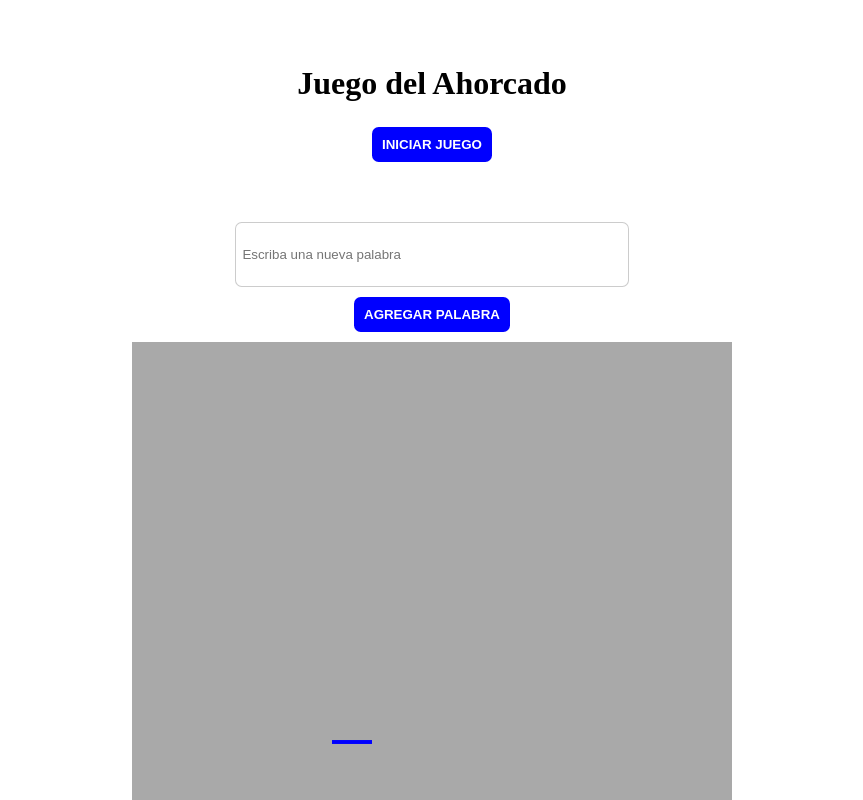
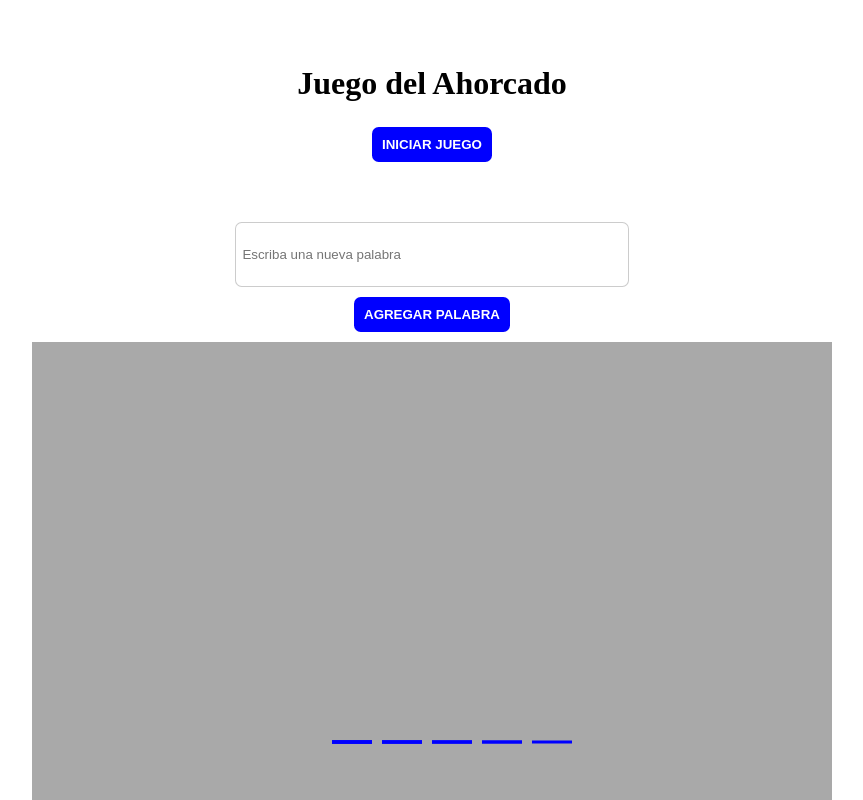
Before and after one commit to Bayron410/challengePrueba2, a plain HTML site: page index.html in a window 1280 px wide. Both pictures are taken after a click on the button "INICIAR JUEGO". Shown: the top 800 px of the page, without its empty margins (208-1071 px from the left). Drawn offline with Linux system fonts and the light colour scheme.

Commit message:
Ahorcado funcionando con algunas validaciones

```diff
--- a/index.html
+++ b/index.html
@@ -17,7 +17,7 @@
       <button class="btn" id="nueva-palabra">AGREGAR PALABRA</button>
     </div>
     <div style="text-align:center;">
-      <canvas id="ahorcado" height="600px" width="600px"></canvas>
+      <canvas id="ahorcado" height="600px" width="800px"></canvas>
     </div>
     <script type="text/javascript" src="js/canvas.js"></script>
     <script type="text/javascript" src="js/ahorcado.js"></script>
--- a/js/ahorcado.js
+++ b/js/ahorcado.js
@@ -3,17 +3,74 @@ let tablero = document.querySelector("#ahorcado");
 let pincel = tablero.getContext("2d");
 let listaDePalabras = ["HTML", "ALURA", "JAVA", "CSS", "ORACLE", "LATAM"];
 let palabraElegida = "";
+let palabraEnJuego = [];
+let puntosUsuario = 9;
+let enJuego = false;
+let listaLetras = [];
 pincel.lineWidth = 3;
 pincel.strokeStyle = "blue";
 
 btnIniciar.addEventListener("click", () => {
+    pincel.clearRect(0, 0, tablero.width, tablero.height);
     let numeroAzar = Math.floor(Math.random()*listaDePalabras.length);
     palabraElegida = listaDePalabras[numeroAzar];
     pincel.beginPath();
+    palabraEnJuego = [];
+    listaLetras = [];
+    puntosUsuario = 9;
+    enJuego = true;
     for(let i = 0; i < palabraElegida.length; i++) {
-        console.log("Entramos por posicion" + i);
-        pincel.moveTo(200, 400);
-        pincel.lineTo(240, 400);
+        pincel.moveTo((300 + (i * 50)), 400);
+        pincel.lineTo((340 + (i * 50)), 400);
         pincel.stroke();
     }
 });
+
+window.addEventListener("keydown", (element) => {
+    console.log(enJuego);
+    if(enJuego) {
+        jugando(element);
+    }
+});
+
+function dibujarLetra(letra, posicion) {
+    pincel.beginPath();
+    pincel.fillStyle = "blue";
+    pincel.font = "bold 30px 'arial'";
+    pincel.fillText(letra, (310 + (posicion * 50)), 390);
+}
+
+function jugando(element) {
+    if (listaLetras.includes(element.key.toUpperCase())) {
+        alert(`Ya uso la letra ${element.key.toUpperCase()}.`);
+    } else {
+        listaLetras.push(element.key.toUpperCase());
+        console.log(palabraElegida);
+        let bandera = false;
+        if(puntosUsuario <= 0) {
+          alert("Has perdido");
+          enJuego = false;
+        } else if(!(palabraEnJuego.join("") == palabraElegida)) {
+            for(let i = 0; i < palabraElegida.length; i++) {
+                if(element.key.toUpperCase() == palabraElegida[i]) {
+                    dibujarLetra(element.key.toUpperCase(), i);
+                    palabraEnJuego[i] = element.key.toUpperCase();
+                    bandera = true;
+                }
+            }
+            if(palabraEnJuego.join("") == palabraElegida) {
+                alert("Has ganado");
+                enJuego = false;
+            }
+            if(!bandera) {
+                puntosUsuario--;
+                dibujarMuneco(puntosUsuario);
+            }
+            console.log(palabraEnJuego);
+            console.log(puntosUsuario);
+        } else {
+            alert("Has ganado");
+            enJuego = false;
+        }
+    }
+}
--- a/js/canvas.js
+++ b/js/canvas.js
@@ -0,0 +1,42 @@
+function dibujarMuneco(puntos) {
+    if(puntos == 8) {
+        pincel.moveTo(100, 400);
+        pincel.lineTo(100, 100);
+        pincel.stroke();
+    } else if(puntos == 7) {
+        pincel.moveTo(100, 100);
+        pincel.lineTo(240, 100);
+        pincel.stroke();
+    } else if(puntos == 6) {
+        pincel.moveTo(240, 100);
+        pincel.lineTo(240, 130);
+        pincel.stroke();
+    } else if(puntos == 5) {
+        pincel.beginPath();
+        pincel.arc(240, 150, 20, 0, Math.PI * 2);
+        pincel.stroke();
+    } else if(puntos == 4) {
+        pincel.beginPath();
+        pincel.moveTo(240, 170);
+        pincel.lineTo(240, 270);
+        pincel.stroke();
+    } else if(puntos == 3) {
+        pincel.moveTo(240, 270);
+        pincel.lineTo(210, 300);
+        pincel.stroke();
+    } else if(puntos == 2) {
+        pincel.moveTo(240, 270);
+        pincel.lineTo(270, 300);
+        pincel.stroke();
+    } else if(puntos == 1) {
+        pincel.moveTo(240, 190);
+        pincel.lineTo(210, 220);
+        pincel.stroke();
+    } else if(puntos == 0) {
+        pincel.moveTo(240, 190);
+        pincel.lineTo(270, 220);
+        pincel.stroke();
+        alert("Has perdido");
+        enJuego = false;
+    }
+}
```
